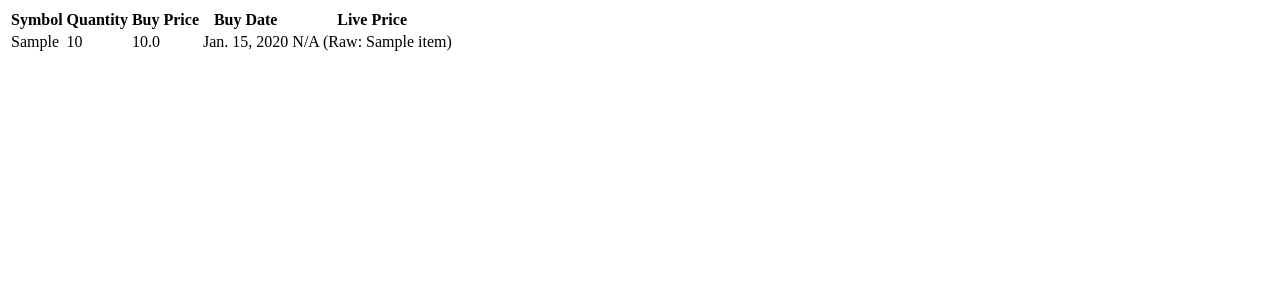
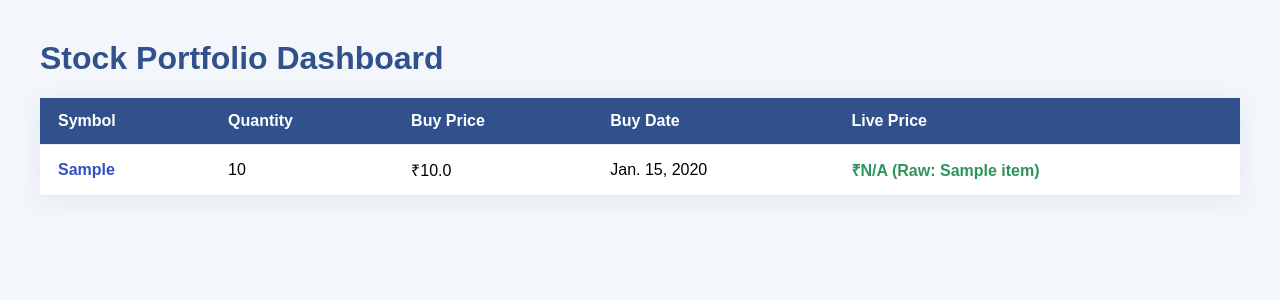
Before and after one commit to jhbvefgyehc/livestock, a Django app: page /dashboard/ in a window 1280 px wide. Shown: the top 300 px of the page. Run offline with Django 5.2, Linux system fonts and the light colour scheme; tables that the repository leaves empty hold one stand-in row (values such as "Sample post"); a database or web service that is not in the repository returns one stand-in record (values such as "Sample title"); data that the repository does not hold is empty.

Commit message:
Add modern dashboard template

```diff
--- a/liveportfolio/templates/portfolio_dashboard.html
+++ b/liveportfolio/templates/portfolio_dashboard.html
@@ -1,14 +1,49 @@
+<!DOCTYPE html>
+<html lang="en">
+<head>
+    <meta charset="UTF-8">
+    <title>Portfolio Dashboard</title>
+    <style>
+        body { font-family: Arial, sans-serif; margin: 40px; background: #f3f6fa; }
+        h1 { color: #31518C; }
+        table {
+            border-collapse: collapse;
+            width: 100%;
+            background: #fff;
+            box-shadow: 0 4px 24px rgba(49,81,140,0.07);
+        }
+        th, td {
+            padding: 14px 18px;
+            text-align: left;
+            border-bottom: 1px solid #ebebeb;
+        }
+        th { background: #31518C; color: #fff; }
+        tr:hover { background: #f6f8fc; }
+        .price { font-weight: bold; color: #2d945b; }
+        .symbol { color: #3251bc; font-weight: bold; }
+    </style>
+</head>
+<body>
+    <h1>Stock Portfolio Dashboard</h1>
     <table>
         <tr>
-    <th>Symbol</th><th>Quantity</th><th>Buy Price</th><th>Buy Date</th><th>Live Price</th>
+            <th>Symbol</th>
+            <th>Quantity</th>
+            <th>Buy Price</th>
+            <th>Buy Date</th>
+            <th>Live Price</th>
         </tr>
-  {% for h in dashboard %}
+        {% for row in dashboard %}
         <tr>
-    <td>{{ h.symbol }}</td>
-    <td>{{ h.quantity }}</td>
-    <td>{{ h.buy_price }}</td>
-    <td>{{ h.buy_date }}</td>
-    <td>{{ h.live_price }}</td>
+            <td class="symbol">{{ row.symbol }}</td>
+            <td>{{ row.quantity }}</td>
+            <td>₹{{ row.buy_price }}</td>
+            <td>{{ row.buy_date }}</td>
+            <td class="price">₹{{ row.live_price }}</td>
         </tr>
+        {% empty %}
+        <tr><td colspan="5">No stocks in your portfolio yet!</td></tr>
         {% endfor %}
     </table>
+</body>
+</html>
```
Lines whose indentation alone changed are shown as unchanged.
